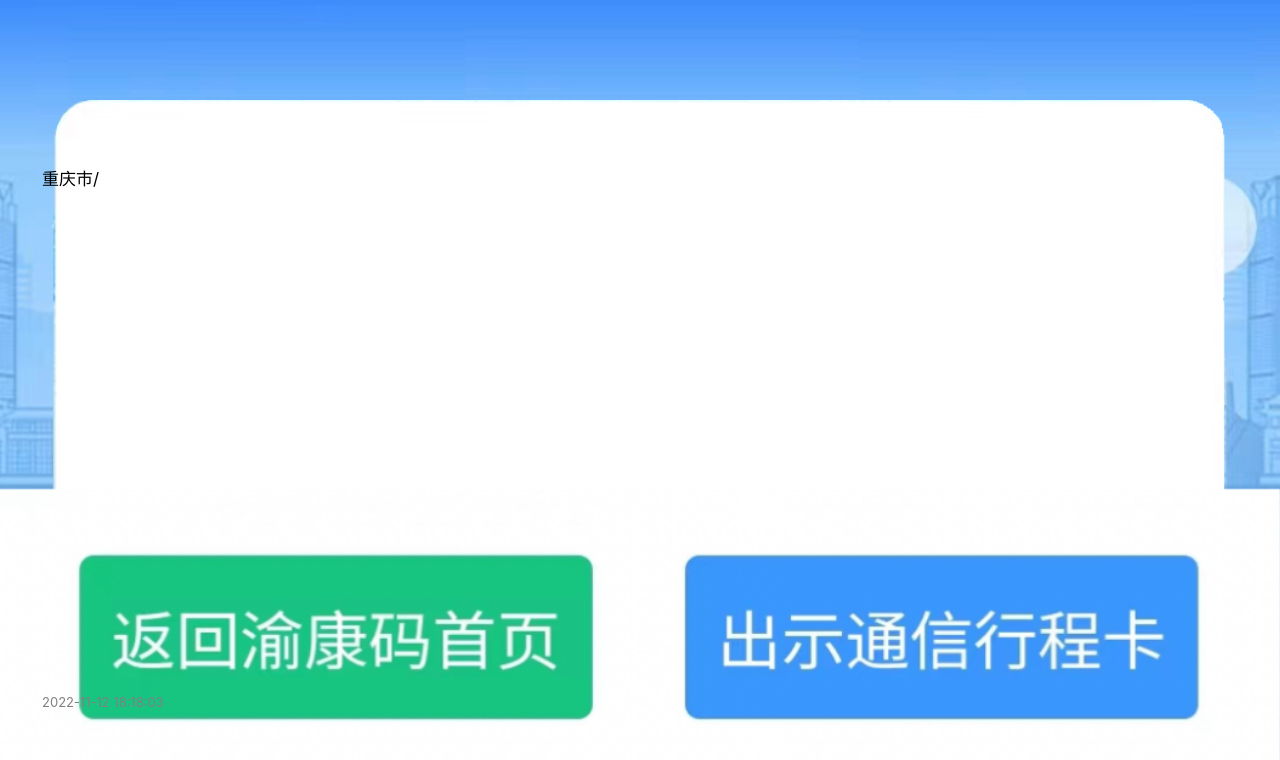
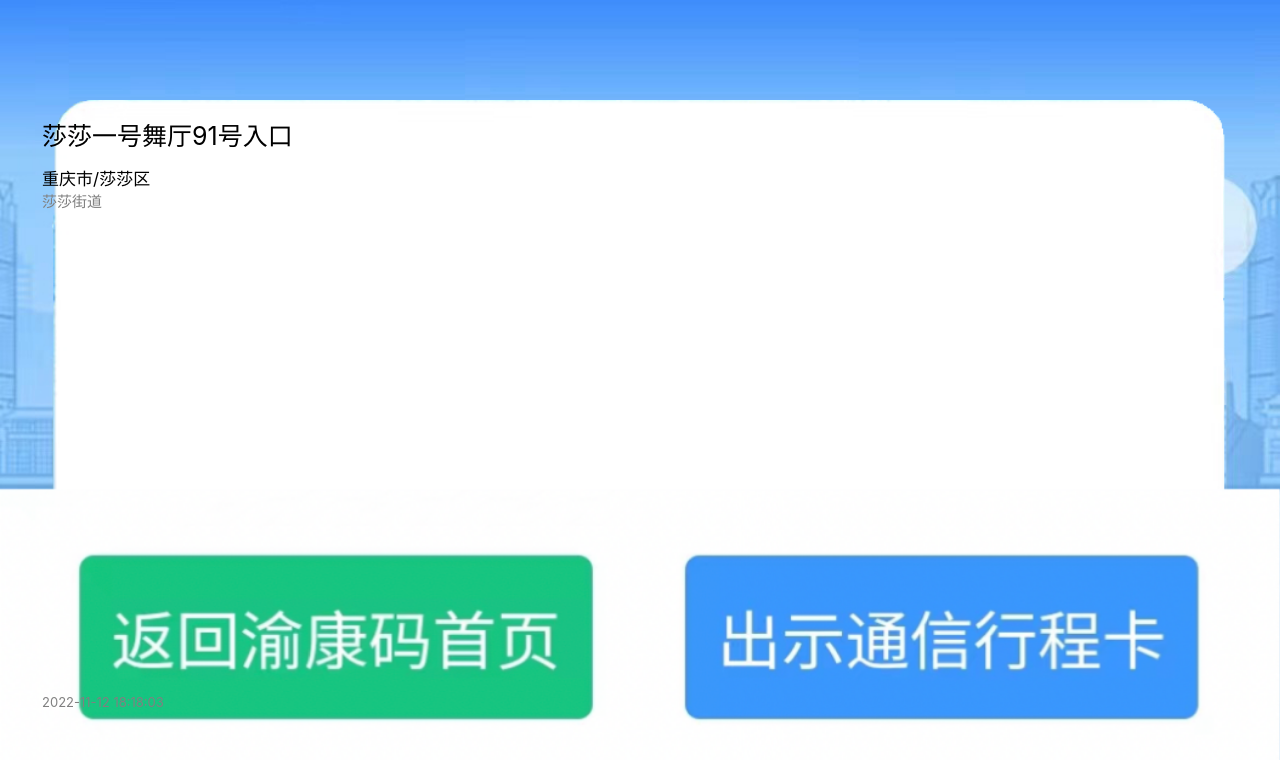
Before and after one commit to DTllo/breakin, a React (Create React App) app: page /yukang_code_fake/scan in a window 1280 px wide. Shown: the top 760 px of the page. Built offline with nearby package versions, Linux system fonts and the light colour scheme.

Commit message:
添加场所码

```diff
--- a/src/scan_result.js
+++ b/src/scan_result.js
@@ -86,8 +86,17 @@ function ScanResult(){
         }
 
         let loc = localStorage.getItem('history_location');
+        if(loc == null){
+            loc = "莎莎一号舞厅91号入口"
+        }
         let area = localStorage.getItem('history_area');
+        if(area == null){
+            area = "莎莎区"
+        }
         let road = localStorage.getItem('history_road');
+        if(road == null){
+            road = "莎莎街道"
+        }
         setLocation(loc);
         setArea(area);
         setRoad(road);
```
